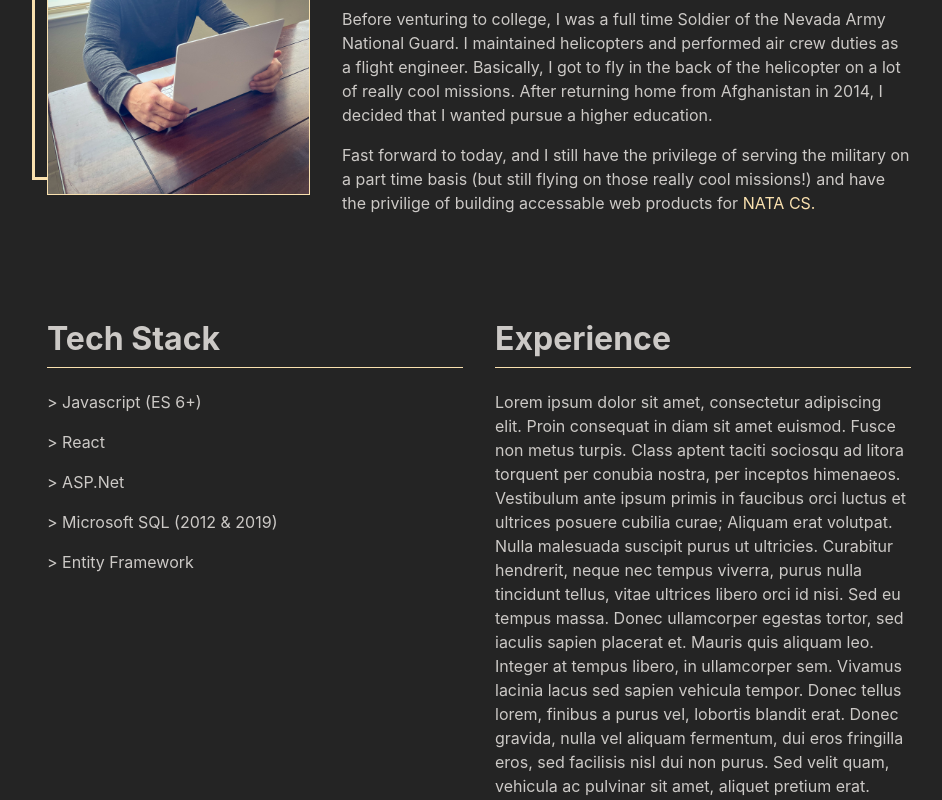
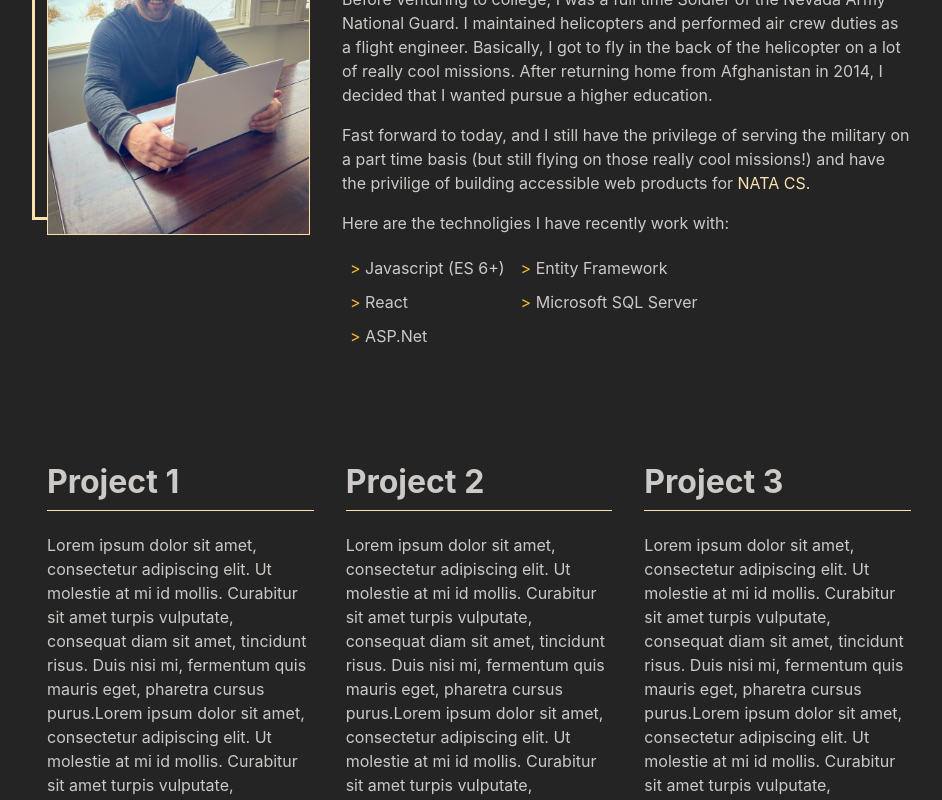
Before and after one commit to debWevMike/react-ui, a React (Create React App) app: page / in a window 1280 px wide. Shown: the part 860-1660 px from the top of the page, without its empty margins (161-1103 px from the left). Built offline with nearby package versions, Linux system fonts and the light colour scheme.

Commit message:
Added projects

```diff
--- a/public/index.html
+++ b/public/index.html
@@ -24,7 +24,7 @@
       work correctly both with client-side routing and a non-root public URL.
       Learn how to configure a non-root public URL by running `npm run build`.
     -->
-    <title>React App</title>
+    <title>Michael DesRoches</title>
   </head>
   <body>
     <noscript>You need to enable JavaScript to run this app.</noscript>
--- a/src/components/Home/About.module.css
+++ b/src/components/Home/About.module.css
@@ -4,11 +4,6 @@
 }
 
 .about h1 {
-  margin-top: 0;
   padding-bottom: 1rem;
   border-bottom: 1px solid var(--color-primary-300);
 }
-
-.about ul li {
-  margin: 1rem 0;
-}
--- a/src/components/Home/Content.js
+++ b/src/components/Home/Content.js
@@ -5,7 +5,7 @@ import Introduction from "./Introduction"
 import Container from "./Container"
 import Row from "./Row"
 import image from "../../images/Mike.jpg"
-import Button from "./Button"
+import Skills from "./Skills"
 
 const Content = () => {
   return (
@@ -24,7 +24,6 @@ const Content = () => {
           </a>
         </p>
       </Introduction>
-      <Button>Contact Me</Button>
       <Row>
         <Image src={image} alt='Michael DesRoches' />
         <About title='About Me'>
@@ -46,7 +45,7 @@ const Content = () => {
           <p>
             Fast forward to today, and I still have the privilege of serving the
             military on a part time basis (but still flying on those really cool
-            missions!) and have the privilige of building accessable web
+            missions!) and have the privilige of building accessible web
             products for{" "}
             <a
               href='https://info.natacs.aero/'
@@ -56,51 +55,39 @@ const Content = () => {
               NATA CS.
             </a>
           </p>
+          <p>Here are the technoligies I have recently work with: </p>
+          <Skills />
         </About>
       </Row>
       <Row>
-        <About title='Tech Stack'>
-          <ul>
-            <li>{"> Javascript (ES 6+)"}</li>
-            <li>{"> React"}</li>
-            <li>{"> ASP.Net"}</li>
-            <li>{"> Microsoft SQL (2012 & 2019)"}</li>
-            <li>{"> Entity Framework"}</li>
-          </ul>
+        <About title='Project 1'>
+          Lorem ipsum dolor sit amet, consectetur adipiscing elit. Ut molestie
+          at mi id mollis. Curabitur sit amet turpis vulputate, consequat diam
+          sit amet, tincidunt risus. Duis nisi mi, fermentum quis mauris eget,
+          pharetra cursus purus.Lorem ipsum dolor sit amet, consectetur
+          adipiscing elit. Ut molestie at mi id mollis. Curabitur sit amet
+          turpis vulputate, consequat diam sit amet, tincidunt risus. Duis nisi
+          mi, fermentum quis mauris eget, pharetra cursus purus.
         </About>
-        <About title='Experience'>
-          Lorem ipsum dolor sit amet, consectetur adipiscing elit. Proin
-          consequat in diam sit amet euismod. Fusce non metus turpis. Class
-          aptent taciti sociosqu ad litora torquent per conubia nostra, per
-          inceptos himenaeos. Vestibulum ante ipsum primis in faucibus orci
-          luctus et ultrices posuere cubilia curae; Aliquam erat volutpat. Nulla
-          malesuada suscipit purus ut ultricies. Curabitur hendrerit, neque nec
-          tempus viverra, purus nulla tincidunt tellus, vitae ultrices libero
-          orci id nisi. Sed eu tempus massa. Donec ullamcorper egestas tortor,
-          sed iaculis sapien placerat et. Mauris quis aliquam leo. Integer at
-          tempus libero, in ullamcorper sem. Vivamus lacinia lacus sed sapien
-          vehicula tempor. Donec tellus lorem, finibus a purus vel, lobortis
-          blandit erat. Donec gravida, nulla vel aliquam fermentum, dui eros
-          fringilla eros, sed facilisis nisl dui non purus. Sed velit quam,
-          vehicula ac pulvinar sit amet, aliquet pretium erat.
+        <About title='Project 2'>
+          Lorem ipsum dolor sit amet, consectetur adipiscing elit. Ut molestie
+          at mi id mollis. Curabitur sit amet turpis vulputate, consequat diam
+          sit amet, tincidunt risus. Duis nisi mi, fermentum quis mauris eget,
+          pharetra cursus purus.Lorem ipsum dolor sit amet, consectetur
+          adipiscing elit. Ut molestie at mi id mollis. Curabitur sit amet
+          turpis vulputate, consequat diam sit amet, tincidunt risus. Duis nisi
+          mi, fermentum quis mauris eget, pharetra cursus purus.
+        </About>
+        <About title='Project 3'>
+          Lorem ipsum dolor sit amet, consectetur adipiscing elit. Ut molestie
+          at mi id mollis. Curabitur sit amet turpis vulputate, consequat diam
+          sit amet, tincidunt risus. Duis nisi mi, fermentum quis mauris eget,
+          pharetra cursus purus.Lorem ipsum dolor sit amet, consectetur
+          adipiscing elit. Ut molestie at mi id mollis. Curabitur sit amet
+          turpis vulputate, consequat diam sit amet, tincidunt risus. Duis nisi
+          mi, fermentum quis mauris eget, pharetra cursus purus.
         </About>
       </Row>
-      <About title='Projects'>
-        Lorem ipsum dolor sit amet, consectetur adipiscing elit. Proin consequat
-        in diam sit amet euismod. Fusce non metus turpis. Class aptent taciti
-        sociosqu ad litora torquent per conubia nostra, per inceptos himenaeos.
-        Vestibulum ante ipsum primis in faucibus orci luctus et ultrices posuere
-        cubilia curae; Aliquam erat volutpat. Nulla malesuada suscipit purus ut
-        ultricies. Curabitur hendrerit, neque nec tempus viverra, purus nulla
-        tincidunt tellus, vitae ultrices libero orci id nisi. Sed eu tempus
-        massa. Donec ullamcorper egestas tortor, sed iaculis sapien placerat et.
-        Mauris quis aliquam leo. Integer at tempus libero, in ullamcorper sem.
-        Vivamus lacinia lacus sed sapien vehicula tempor. Donec tellus lorem,
-        finibus a purus vel, lobortis blandit erat. Donec gravida, nulla vel
-        aliquam fermentum, dui eros fringilla eros, sed facilisis nisl dui non
-        purus. Sed velit quam, vehicula ac pulvinar sit amet, aliquet pretium
-        erat.
-      </About>
     </Container>
   )
 }
--- /dev/null
+++ b/src/components/Home/Skills.js
@@ -0,0 +1,34 @@
+import React from "react"
+import styles from "./Skills.module.css"
+
+const Skills = () => {
+  return (
+    <div className={styles.row}>
+      <div className={styles.skills}>
+        <ul>
+          <li>
+            <span>{"> "}</span>Javascript (ES 6+)
+          </li>
+          <li>
+            <span>{"> "}</span>React
+          </li>
+          <li>
+            <span>{"> "}</span>ASP.Net
+          </li>
+        </ul>
+      </div>
+      <div className={styles.skills}>
+        <ul>
+          <li>
+            <span>{"> "}</span>Entity Framework
+          </li>
+          <li>
+            <span>{"> "}</span>Microsoft SQL Server
+          </li>
+        </ul>
+      </div>
+    </div>
+  )
+}
+
+export default Skills
--- /dev/null
+++ b/src/components/Home/Skills.module.css
@@ -0,0 +1,23 @@
+.row {
+  display: flex;
+  flex-direction: row;
+}
+
+.skills {
+  margin: inherit;
+}
+
+.skills span {
+  color: var(--color-primary-800);
+}
+
+.skills ul li {
+  padding: 5px 8px;
+  border-radius: 5px;
+}
+
+@media (max-width: 874px) {
+  .skills ul {
+    display: inline;
+  }
+}
--- a/src/components/Root/Footer.js
+++ b/src/components/Root/Footer.js
@@ -16,20 +16,11 @@ const Footer = () => {
         </li>
         <li>
           <a
-            href='https://github.com/mdesroches0501'
+            href='https://github.com/debWevMike'
             target='_blank'
             rel='noopener noreferrer'
           >
             GitHub
-          </a>
-        </li>
-        <li>
-          <a
-            href='https://github.com/debWevMike'
-            target='_blank'
-            rel='noopener noreferrer'
-          >
-            GitHub 2
           </a>
         </li>
       </ul>
```
Also changed, not shown: 1 other file (tests, documents, lock files or other folders).
